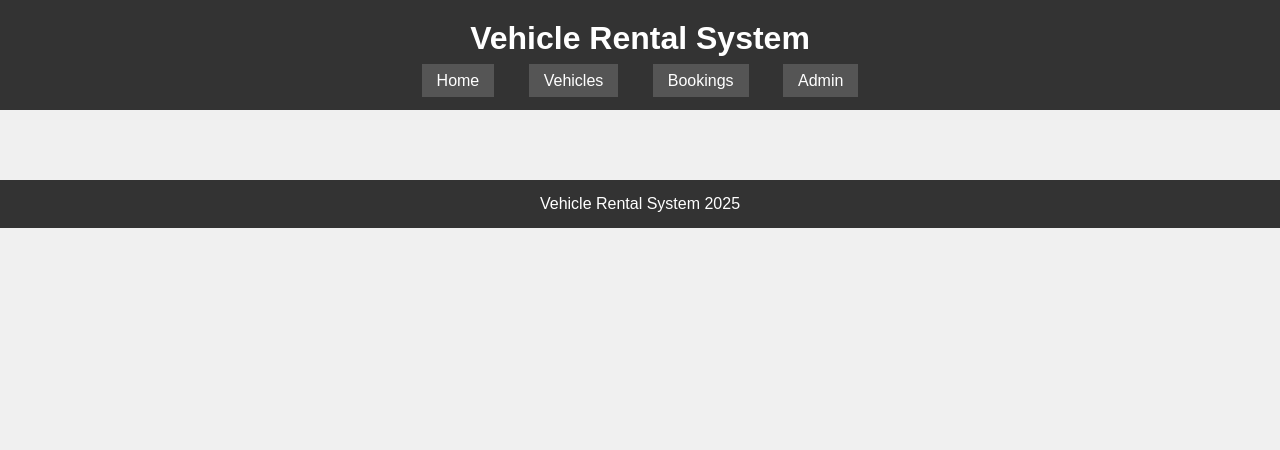
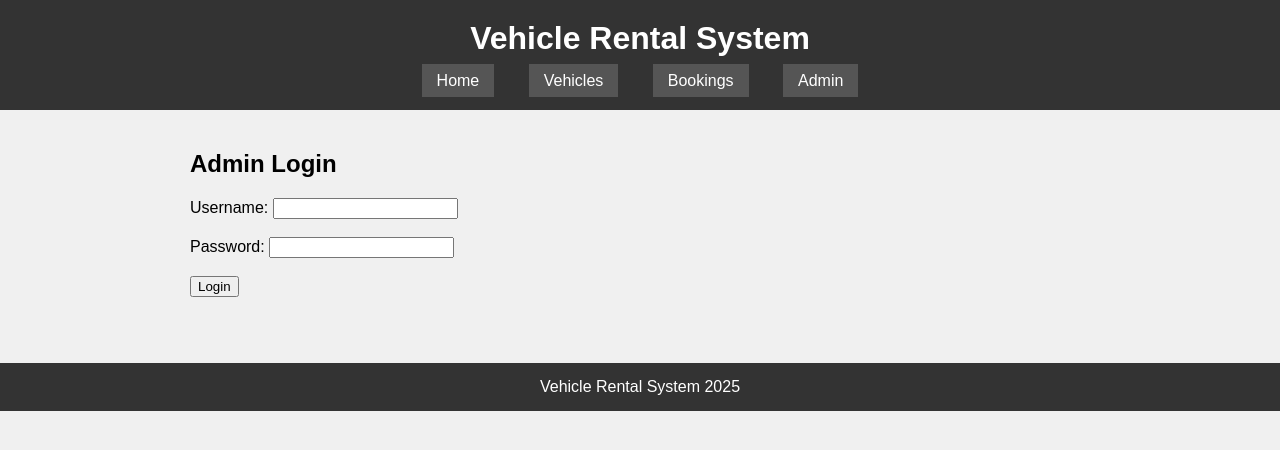
Before and after one commit to sravanireddy2000/VehicleRentalSytem, a Flask app: template templates/login.html in a window 1280 px wide. Shown: the top 450 px of the page. Run offline with Flask 3, Linux system fonts and the light colour scheme; the template is opened without the code that fills it, so the values that code supplies are empty.

Commit message:
form_added

```diff
--- a/templates/login.html
+++ b/templates/login.html
@@ -2,12 +2,33 @@
 <head>
     <title>Admin Login - Vehicle Rental System</title>
     <link rel="stylesheet" href="/static/css/style.css">
+    <link rel="stylesheet" href="/static/css/login.css">
 </head>
 <body>
 
     {% include('./components/header.html') %}
       <div class="mainContent">
+               <div class="loginBox">
+            <h2>Admin Login</h2>
 
+            {% if error %}
+            <p class="errorMessage">{{ error }}</p>
+            {% endif %}
+
+            <form method="POST" action="/login">
+                <label>Username:</label>
+                <input type="text" name="username" required>
+                <br><br>
+
+                <label>Password:</label>
+                <input type="password" name="password" required>
+                <br><br>
+
+                <button type="submit">Login</button>
+            </form>
+        </div>
+
+    </div>
       </div>
     {% include('./components/footer.html') %}
 
```
Also changed, not shown: static/css/login.css (added).
